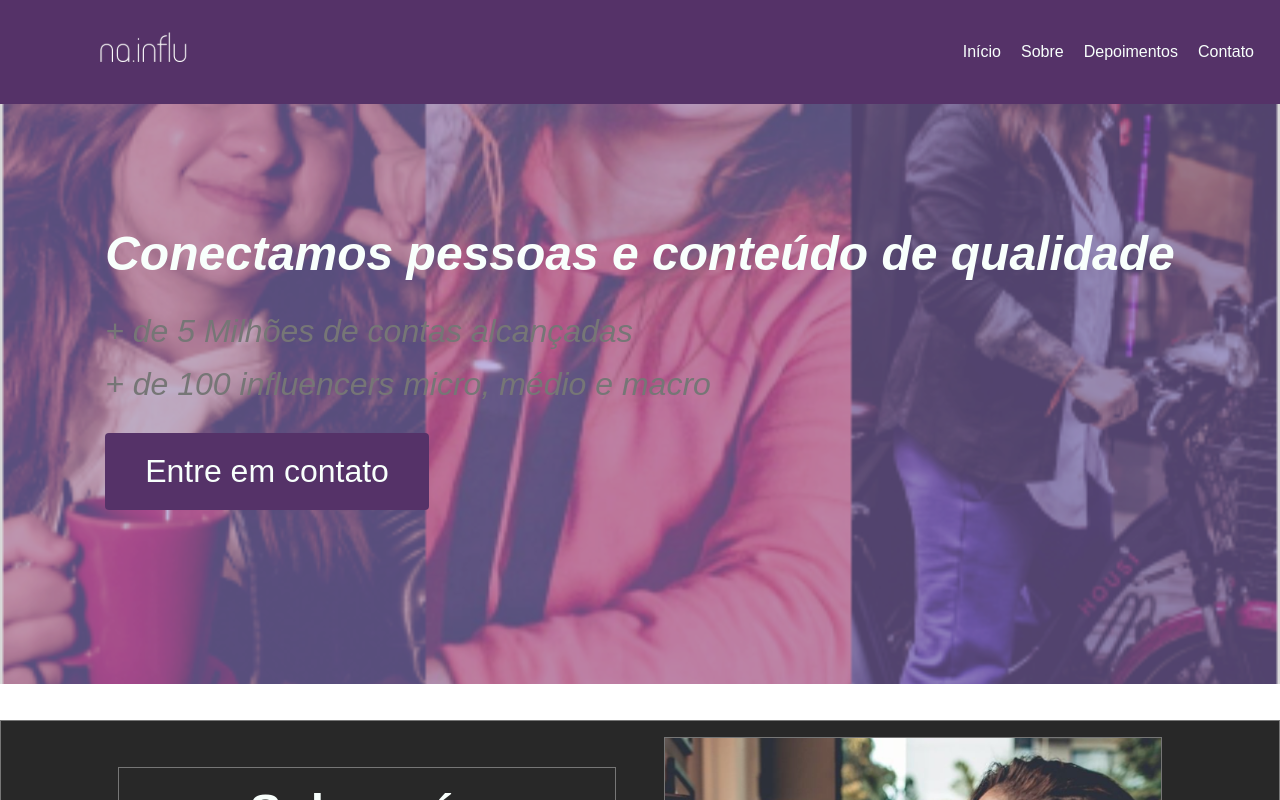
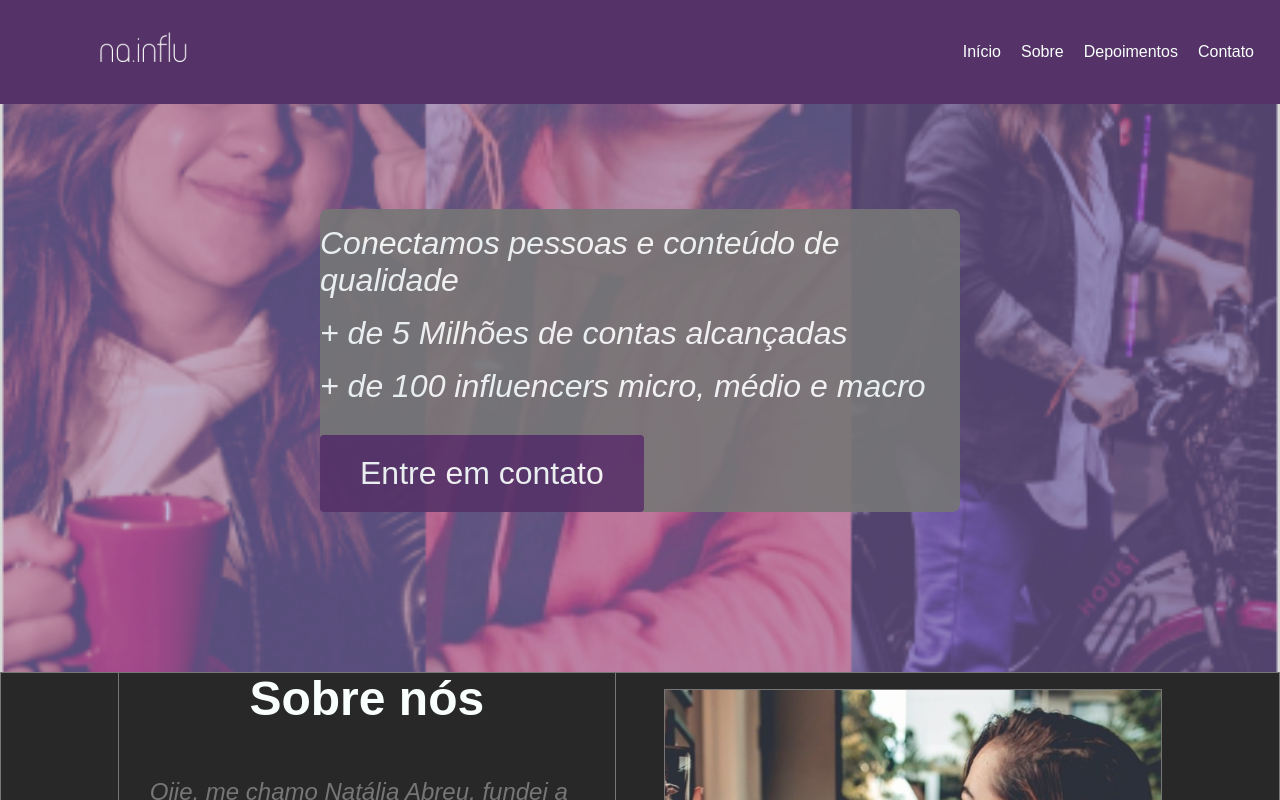
Before and after one commit to janderscarvalho/Projeto-NaInflu, a React (Create React App) app: page / in a window 1280 px wide. Shown: the top 800 px of the page. Built offline with nearby package versions, Linux system fonts and the light colour scheme; a web font is replaced by a local one.

Commit message:
Corrigido

```diff
--- a/src/components/Header/styles.ts
+++ b/src/components/Header/styles.ts
@@ -10,11 +10,16 @@ export const HeaderContainer = styled.header`
   position: fixed;
   width: 100%;
   top: 0;
+  border: #553268;
   z-index: 1;
-  @media (max-width: 767px) {
-    flex-wrap: wrap;
-    justify-content: center;
-  }
+
+@media (max-width: 767px) {
+  flex-direction: column;
+  justify-content: center;
+  align-items: center;
+  height: auto;
+  padding: 2rem 1rem;
+}
 `;
 
 export const Logo = styled.img`
--- a/src/components/Main/styles.ts
+++ b/src/components/Main/styles.ts
@@ -1,7 +1,5 @@
 import styled from "styled-components";
 import main1 from '../../assets/ftmain1.svg'
-
-
 
 export const MainContainer = styled.div`
   position: relative;
@@ -10,7 +8,6 @@ height: 90vh;
   display: flex;
   align-items: center;
   justify-content: center;
-
   z-index: -1;
 
   &:before {
@@ -34,23 +31,25 @@ height: auto;
   }
 `;
 
+export const MainText = styled.div`
 
-export const MainText = styled.div`
+
   display: flex;
   flex-direction: column;
   align-items: center;
   justify-content: center;
-width: 90%;
-z-index: -1;
+  background-color: #767676;
+  opacity: 0.9;
+
+  border-radius: 0.5rem;
+  width: 50%;
+  z-index: 2;
   font-family: 'Poppins', sans-serif;
   font-size: 2rem;
   font-weight: medium;
 
-
-
  p {
-    ///---background-color: #282828;
-    color: #767676;
+    color: #F8FFFC;
     font-size: 2rem;
     font-family: 'Poppins', sans-serif;
     font-style: italic;
@@ -58,21 +57,12 @@ font-weight: medium;
     margin-top: 1rem;
   }
 
-    p:first-child {
+  & > p:first-child {
     color: #F8FFFC;
     font-size: 48px;
     font-family: 'Poppins', sans-serif;
     font-weight: bold;
     margin-bottom: 2rem;
-  }
-
-  @media (max-width: 768px) {
-    text-align: center;
-    width: 100%;
-
-    p:first-child {
-      font-size: 32px;
-    }
   }
 
  button {
@@ -85,12 +75,20 @@ font-weight: medium;
     padding: 20px 40px;
     border: 0;
     border-radius: 0.25rem;
+    transition: filter 0.2s;
 
-        transition: filter 0.2s;
 
     &:hover {
       filter: brightness(0.9);
     }
   }
 
+  @media (max-width: 768px) {
+    text-align: center;
+    width: 100%;
+
+    & > p:first-child {
+      font-size: 32px;
+    }
+  }
 `;
--- a/src/components/Section1/styles.ts
+++ b/src/components/Section1/styles.ts
@@ -7,6 +7,7 @@ export const MainContainer = styled.div`
 position: relative;
 width: 100%;
 height: 80vh;
+margin-top: -3rem;
 display: flex;
 align-items: center;
 justify-content: center;
@@ -14,6 +15,7 @@ background-color: #282828;
 padding: 1rem;
 border: 1px solid #767676;
 z-index: 1;
+overflow: auto;
 
 @media (max-width: 767px) {
 flex-direction: column;
@@ -37,6 +39,7 @@ export const MainText = styled.div`
   max-width: 40%;
   max-height: 90%;
   margin-right: 3rem;
+  max-height: 800px;
 
   @media (max-width: 767px) {
     width: 100%;
@@ -80,7 +83,6 @@ export const MainImage = styled.div`
   background-size: cover;
   background-position: center;
   border: 1px solid #767676;
-  z-index: 1;
   float: left;
 
   @media (max-width: 767px) {
```
Lines whose indentation alone changed are shown as unchanged.
